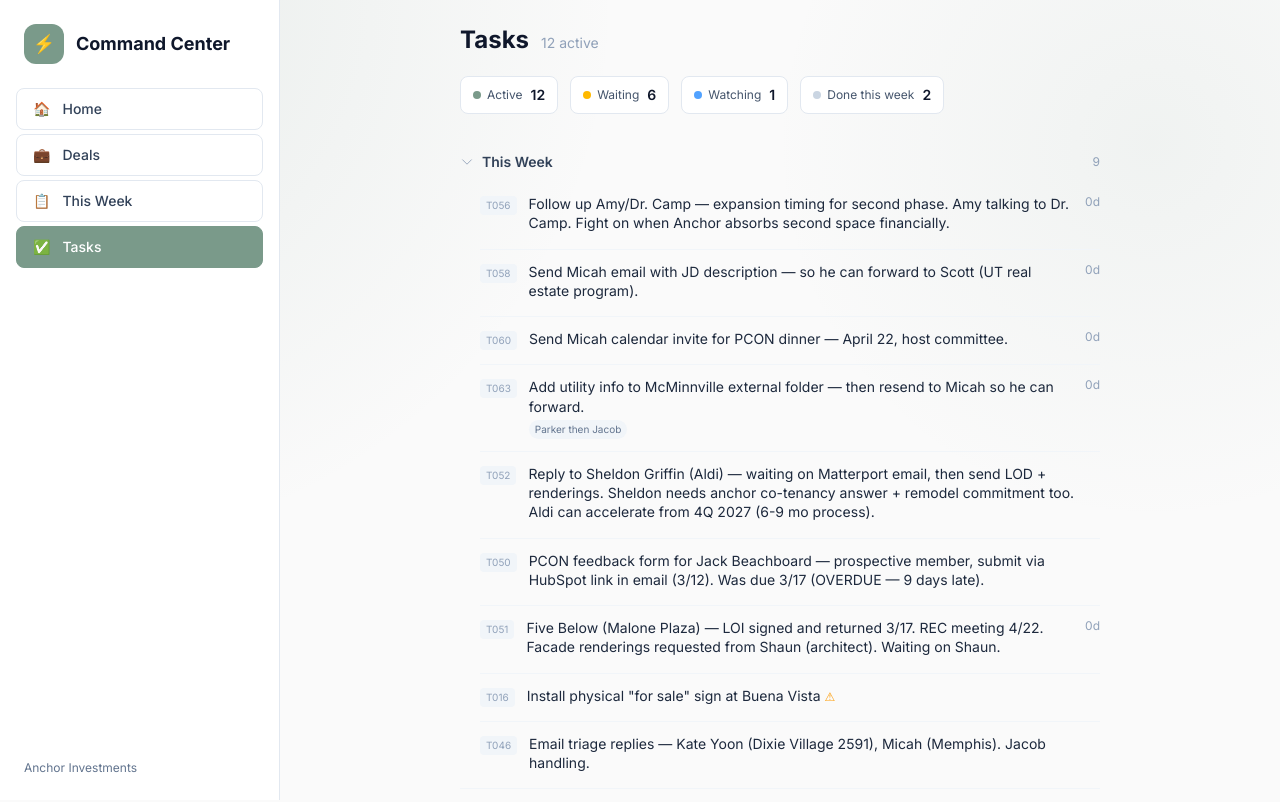
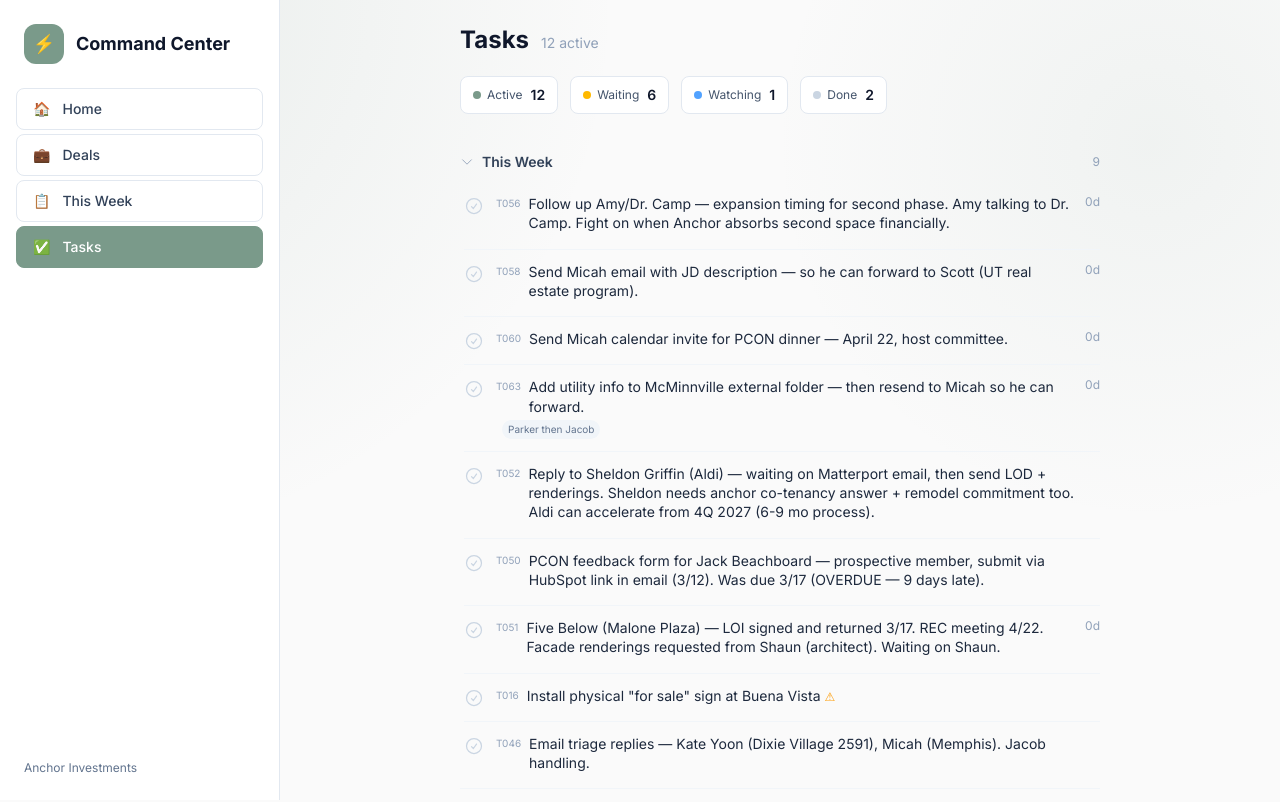
Before and after one commit to janchorvis/jd-command-center, a Next.js app: page /tasks in a window 1280 px wide. Shown: the top 802 px of the page. Built offline with nearby package versions, Linux system fonts and the light colour scheme.

Commit message:
tasks: interactive checkboxes with optimistic save + GitHub sync

```diff
--- /dev/null
+++ b/app/api/tasks/complete/route.ts
@@ -0,0 +1,130 @@
+import { NextRequest, NextResponse } from 'next/server';
+
+const REPO = 'janchorvis/jd-command-center';
+const FILE_PATH = 'data/active-tasks.md';
+const API_BASE = 'https://api.github.com';
+
+async function getFileFromGitHub(token: string) {
+  const res = await fetch(`${API_BASE}/repos/${REPO}/contents/${FILE_PATH}`, {
+    headers: {
+      Authorization: `token ${token}`,
+      Accept: 'application/vnd.github.v3+json',
+    },
+    cache: 'no-store',
+  });
+  if (!res.ok) throw new Error(`GitHub GET failed: ${res.status}`);
+  const data = await res.json();
+  const content = Buffer.from(data.content, 'base64').toString('utf-8');
+  return { content, sha: data.sha as string };
+}
+
+async function putFileToGitHub(token: string, content: string, sha: string, message: string) {
+  const encoded = Buffer.from(content).toString('base64');
+  const res = await fetch(`${API_BASE}/repos/${REPO}/contents/${FILE_PATH}`, {
+    method: 'PUT',
+    headers: {
+      Authorization: `token ${token}`,
+      Accept: 'application/vnd.github.v3+json',
+      'Content-Type': 'application/json',
+    },
+    body: JSON.stringify({ message, content: encoded, sha }),
+  });
+  if (!res.ok) {
+    const body = await res.text();
+    throw new Error(`GitHub PUT failed: ${res.status} ${body}`);
+  }
+  return res.json();
+}
+
+function moveTaskToCompleted(mdContent: string, taskId: string): string {
+  const lines = mdContent.split('\n');
+  const taskRegex = new RegExp(`^- ${taskId}:\\s`);
+
+  let taskLineIdx = -1;
+  let taskLine = '';
+
+  // Find the task line (skip lines in COMPLETED section)
+  let inCompleted = false;
+  for (let i = 0; i < lines.length; i++) {
+    if (lines[i].startsWith('## COMPLETED')) inCompleted = true;
+    else if (lines[i].startsWith('## ') && !lines[i].startsWith('## COMPLETED')) inCompleted = false;
+
+    if (!inCompleted && taskRegex.test(lines[i].trim())) {
+      taskLineIdx = i;
+      taskLine = lines[i].trim();
+      break;
+    }
+  }
+
+  if (taskLineIdx === -1) return mdContent; // task not found
+
+  // Remove from current location
+  lines.splice(taskLineIdx, 1);
+
+  // Add completion tag
+  const today = new Date().toISOString().slice(0, 10);
+  const completedLine = `- ${taskLine.replace(/^- /, '')} [completed: ${today}]`;
+
+  // Find COMPLETED section and insert at top
+  let completedSectionIdx = -1;
+  for (let i = 0; i < lines.length; i++) {
+    if (lines[i].startsWith('## COMPLETED')) {
+      completedSectionIdx = i;
+      break;
+    }
+  }
+
+  if (completedSectionIdx === -1) {
+    // Create COMPLETED section at end
+    lines.push('', '## COMPLETED - Recent (auto-cleaned after 7 days)', completedLine);
+  } else {
+    // Insert after the ## COMPLETED header line (and any blank line after it)
+    let insertIdx = completedSectionIdx + 1;
+    while (insertIdx < lines.length && lines[insertIdx].trim() === '') insertIdx++;
+    // If there's a ### sub-header, insert after it
+    if (insertIdx < lines.length && lines[insertIdx].startsWith('### ')) insertIdx++;
+    while (insertIdx < lines.length && lines[insertIdx].trim() === '') insertIdx++;
+    lines.splice(insertIdx, 0, completedLine);
+  }
+
+  return lines.join('\n');
+}
+
+export async function POST(request: NextRequest) {
+  const token = process.env.GITHUB_TOKEN;
+  if (!token) {
+    return NextResponse.json({ ok: false, error: 'No GITHUB_TOKEN' }, { status: 500 });
+  }
+
+  let body: { taskId: string };
+  try {
+    body = await request.json();
+  } catch {
+    return NextResponse.json({ ok: false, error: 'Invalid JSON' }, { status: 400 });
+  }
+
+  if (!body.taskId || !body.taskId.match(/^T\d+$/)) {
+    return NextResponse.json({ ok: false, error: 'Invalid taskId' }, { status: 400 });
+  }
+
+  // Retry once on SHA conflict
+  for (let attempt = 0; attempt < 2; attempt++) {
+    try {
+      const { content, sha } = await getFileFromGitHub(token);
+      const updated = moveTaskToCompleted(content, body.taskId);
+
+      if (updated === content) {
+        return NextResponse.json({ ok: false, error: 'Task not found in active sections' }, { status: 404 });
+      }
+
+      await putFileToGitHub(token, updated, sha, `tasks: complete ${body.taskId}`);
+      return NextResponse.json({ ok: true, taskId: body.taskId });
+    } catch (err) {
+      const msg = err instanceof Error ? err.message : String(err);
+      if (msg.includes('409') && attempt === 0) continue;
+      return NextResponse.json({ ok: false, error: msg }, { status: 500 });
+    }
+  }
+
+  return NextResponse.json({ ok: false, error: 'Failed after retry' }, { status: 500 });
+}
--- a/app/tasks/page.tsx
+++ b/app/tasks/page.tsx
@@ -1,7 +1,12 @@
 'use client';
 
-import { useEffect, useState } from 'react';
-import { ChevronDownIcon, ChevronRightIcon } from '@heroicons/react/24/outline';
+import { useEffect, useState, useCallback } from 'react';
+import {
+  ChevronDownIcon,
+  ChevronRightIcon,
+  CheckCircleIcon,
+} from '@heroicons/react/24/outline';
+import { CheckCircleIcon as CheckCircleSolidIcon } from '@heroicons/react/24/solid';
 
 interface Task {
   id: string;
@@ -29,11 +34,29 @@ interface TasksData {
   };
 }
 
+const LS_KEY = 'jarvis-tasks-completed';
+
+function getLocalCompleted(): Set<string> {
+  try {
+    const raw = localStorage.getItem(LS_KEY);
+    if (raw) return new Set(JSON.parse(raw));
+  } catch {}
+  return new Set();
+}
+
+function saveLocalCompleted(ids: Set<string>) {
+  localStorage.setItem(LS_KEY, JSON.stringify([...ids]));
+}
+
 function AgeTag({ age }: { age: number | null }) {
   if (age === null) return null;
   const isOld = age > 7;
   return (
-    <span className={`text-xs font-mono shrink-0 ${isOld ? 'text-red-500 font-semibold' : 'text-slate-400'}`}>
+    <span
+      className={`text-xs font-mono shrink-0 ${
+        isOld ? 'text-red-500 font-semibold' : 'text-slate-400'
+      }`}
+    >
       {age}d
     </span>
   );
@@ -41,35 +64,73 @@ function AgeTag({ age }: { age: number | null }) {
 
 function TaskRow({
   task,
-  accentColor = 'slate',
   showWaiting = false,
   showCompleted = false,
+  isChecked = false,
+  onToggle,
+  syncing = false,
 }: {
   task: Task;
-  accentColor?: string;
   showWaiting?: boolean;
   showCompleted?: boolean;
+  isChecked?: boolean;
+  onToggle?: (taskId: string) => void;
+  syncing?: boolean;
 }) {
   const isStrike = showCompleted && !task.isKilled;
   const isKilledStyle = task.isKilled;
+  const isInteractive = !showCompleted && !!onToggle;
+  const visuallyDone = isChecked && !showCompleted;
 
   return (
-    <div className="flex items-start gap-3 py-3 border-b border-slate-100 last:border-0">
-      {/* ID badge */}
-      <span className="text-[10px] font-mono text-slate-400 bg-slate-100 px-1.5 py-0.5 rounded shrink-0 mt-0.5">
-        {task.id}
-      </span>
+    <div
+      className={`flex items-start gap-3 py-3 border-b border-slate-100 last:border-0 transition-opacity duration-300 ${
+        visuallyDone ? 'opacity-50' : ''
+      }`}
+    >
+      {/* Checkbox or ID badge */}
+      {isInteractive ? (
+        <button
+          onClick={() => onToggle(task.id)}
+          disabled={isChecked}
+          className="mt-0.5 shrink-0 cursor-pointer disabled:cursor-default"
+          aria-label={`Complete ${task.id}`}
+        >
+          {isChecked ? (
+            <CheckCircleSolidIcon
+              className={`w-5 h-5 ${syncing ? 'text-amber-400 animate-pulse' : 'text-[#7a9a8a]'}`}
+            />
+          ) : (
+            <CheckCircleIcon className="w-5 h-5 text-slate-300 hover:text-[#7a9a8a] transition-colors" />
+          )}
+        </button>
+      ) : (
+        <span className="text-[10px] font-mono text-slate-400 bg-slate-100 px-1.5 py-0.5 rounded shrink-0 mt-0.5">
+          {task.id}
+        </span>
+      )}
 
       {/* Main content */}
       <div className="flex-1 min-w-0">
         <div className="flex items-start gap-2">
+          {isInteractive && (
+            <span className="text-[10px] font-mono text-slate-400 mt-0.5 shrink-0">
+              {task.id}
+            </span>
+          )}
           <span
             className={`text-sm leading-snug flex-1 ${
-              isStrike ? 'line-through text-slate-400' : isKilledStyle ? 'line-through text-red-400' : 'text-slate-800'
+              visuallyDone
+                ? 'line-through text-slate-400'
+                : isStrike
+                ? 'line-through text-slate-400'
+                : isKilledStyle
+                ? 'line-through text-red-400'
+                : 'text-slate-800'
             }`}
           >
             {task.text}
-            {task.hasWarning && !showCompleted && (
+            {task.hasWarning && !showCompleted && !visuallyDone && (
               <span className="ml-1 text-amber-500 text-xs">⚠</span>
             )}
           </span>
@@ -82,31 +143,30 @@ function TaskRow({
 
         {/* Sub-tags row */}
         <div className="flex flex-wrap gap-1.5 mt-1">
+          {isInteractive && (
+            <span className="text-[10px] font-mono text-slate-400 w-0 overflow-hidden" />
+          )}
           {showWaiting && task.waitingOn && (
             <span className="text-[10px] text-amber-700 bg-amber-50 border border-amber-200 px-1.5 py-0.5 rounded-full">
               waiting: {task.waitingOn}
             </span>
           )}
-          {task.tags['owner'] && !showCompleted && (
+          {task.tags['owner'] && !showCompleted && !visuallyDone && (
             <span className="text-[10px] text-slate-500 bg-slate-100 px-1.5 py-0.5 rounded-full">
               {task.tags['owner']}
             </span>
           )}
           {showCompleted && task.completed && !isKilledStyle && (
-            <span className="text-[10px] text-slate-400">
-              done {task.completed}
-            </span>
+            <span className="text-[10px] text-slate-400">done {task.completed}</span>
           )}
           {showCompleted && task.tags['killed'] && (
-            <span className="text-[10px] text-slate-400">
-              killed {task.tags['killed']}
-            </span>
+            <span className="text-[10px] text-slate-400">killed {task.tags['killed']}</span>
           )}
         </div>
       </div>
 
       {/* Age */}
-      <AgeTag age={task.age} />
+      {!visuallyDone && <AgeTag age={task.age} />}
     </div>
   );
 }
@@ -115,29 +175,46 @@ function Section({
   title,
   tasks,
   defaultExpanded = true,
-  accentColor = 'slate',
   showWaiting = false,
   showCompleted = false,
   count,
+  completedIds,
+  syncingIds,
+  onToggle,
 }: {
   title: string;
   tasks: Task[];
   defaultExpanded?: boolean;
-  accentColor?: string;
   showWaiting?: boolean;
   showCompleted?: boolean;
   count?: number;
+  completedIds?: Set<string>;
+  syncingIds?: Set<string>;
+  onToggle?: (taskId: string) => void;
 }) {
   const [expanded, setExpanded] = useState(defaultExpanded);
   const displayCount = count ?? tasks.length;
 
   if (tasks.length === 0) return null;
 
+  // Sort: unchecked first, checked at bottom
+  const sorted = completedIds
+    ? [...tasks].sort((a, b) => {
+        const aDone = completedIds.has(a.id) ? 1 : 0;
+        const bDone = completedIds.has(b.id) ? 1 : 0;
+        return aDone - bDone;
+      })
+    : tasks;
+
+  const remaining = completedIds
+    ? tasks.filter((t) => !completedIds.has(t.id)).length
+    : tasks.length;
+
   return (
     <div className="mb-1">
       <button
         onClick={() => setExpanded(!expanded)}
-        className="w-full flex items-center gap-2 py-2.5 px-0 text-left group"
+        className="w-full flex items-center gap-2 py-2.5 px-0 text-left group cursor-pointer"
       >
         {expanded ? (
           <ChevronDownIcon className="w-3.5 h-3.5 text-slate-400 shrink-0" />
@@ -145,18 +222,30 @@ function Section({
           <ChevronRightIcon className="w-3.5 h-3.5 text-slate-400 shrink-0" />
         )}
         <span className="text-sm font-semibold text-slate-700">{title}</span>
-        <span className="text-xs text-slate-400 ml-auto">{displayCount}</span>
+        <span className="text-xs text-slate-400 ml-auto">
+          {completedIds && remaining < displayCount ? (
+            <>
+              <span className="text-[#7a9a8a]">{displayCount - remaining}✓</span>
+              {' / '}
+              {displayCount}
+            </>
+          ) : (
+            displayCount
+          )}
+        </span>
       </button>
 
       {expanded && (
-        <div className="pl-5">
-          {tasks.map(task => (
+        <div className="pl-1">
+          {sorted.map((task) => (
             <TaskRow
               key={task.id}
               task={task}
-              accentColor={accentColor}
               showWaiting={showWaiting}
               showCompleted={showCompleted}
+              isChecked={completedIds?.has(task.id) ?? false}
+              syncing={syncingIds?.has(task.id) ?? false}
+              onToggle={onToggle}
             />
           ))}
         </div>
@@ -165,15 +254,32 @@ function Section({
   );
 }
 
+function SyncIndicator({ count }: { count: number }) {
+  if (count === 0) return null;
+  return (
+    <div className="flex items-center gap-1.5 text-xs text-amber-600">
+      <span className="w-1.5 h-1.5 rounded-full bg-amber-400 animate-pulse" />
+      syncing {count}...
+    </div>
+  );
+}
+
 export default function TasksPage() {
   const [data, setData] = useState<TasksData | null>(null);
   const [loading, setLoading] = useState(true);
   const [error, setError] = useState<string | null>(null);
+  const [completedIds, setCompletedIds] = useState<Set<string>>(new Set());
+  const [syncingIds, setSyncingIds] = useState<Set<string>>(new Set());
+
+  // Load persisted completions on mount
+  useEffect(() => {
+    setCompletedIds(getLocalCompleted());
+  }, []);
 
   useEffect(() => {
     fetch('/api/tasks')
-      .then(r => r.json())
-      .then(d => {
+      .then((r) => r.json())
+      .then((d) => {
         setData(d);
         setLoading(false);
       })
@@ -182,6 +288,43 @@ export default function TasksPage() {
         setLoading(false);
       });
   }, []);
+
+  const handleToggle = useCallback(
+    (taskId: string) => {
+      if (completedIds.has(taskId)) return;
+
+      // Optimistic: mark done instantly
+      const next = new Set(completedIds);
+      next.add(taskId);
+      setCompletedIds(next);
+      saveLocalCompleted(next);
+
+      // Track syncing
+      setSyncingIds((prev) => new Set([...prev, taskId]));
+
+      // Sync to GitHub via API
+      fetch('/api/tasks/complete', {
+        method: 'POST',
+        headers: { 'Content-Type': 'application/json' },
+        body: JSON.stringify({ taskId }),
+      })
+        .then((r) => r.json())
+        .then((res) => {
+          if (!res.ok) {
+            console.error('Task sync failed:', res.error);
+          }
+        })
+        .catch((err) => console.error('Task sync error:', err))
+        .finally(() => {
+          setSyncingIds((prev) => {
+            const s = new Set(prev);
+            s.delete(taskId);
+            return s;
+          });
+        });
+    },
+    [completedIds]
+  );
 
   if (loading) {
     return (
@@ -209,12 +352,28 @@ export default function TasksPage() {
 
   const { counts } = data;
 
+  // Adjust counts for locally-completed items
+  const localDoneActive = [...completedIds].filter(
+    (id) =>
+      data.thisWeek.some((t) => t.id === id) ||
+      data.nextWeek.some((t) => t.id === id) ||
+      data.thisMonth.some((t) => t.id === id)
+  ).length;
+  const localDoneWaiting = [...completedIds].filter((id) =>
+    data.waiting.some((t) => t.id === id)
+  ).length;
+
   return (
     <div className="max-w-2xl mx-auto px-4 py-6">
       {/* Header */}
-      <div className="flex items-baseline gap-3 mb-5">
-        <h1 className="text-2xl font-bold text-slate-900">Tasks</h1>
-        <span className="text-sm text-slate-400">{counts.active} active</span>
+      <div className="flex items-center gap-3 mb-5">
+        <div className="flex items-baseline gap-3 flex-1">
+          <h1 className="text-2xl font-bold text-slate-900">Tasks</h1>
+          <span className="text-sm text-slate-400">
+            {Math.max(0, counts.active - localDoneActive)} active
+          </span>
+        </div>
+        <SyncIndicator count={syncingIds.size} />
       </div>
 
       {/* Summary bar */}
@@ -222,12 +381,16 @@ export default function TasksPage() {
         <div className="flex items-center gap-1.5 shrink-0 bg-white border border-slate-200 rounded-lg px-3 py-2">
           <span className="w-2 h-2 rounded-full bg-[#7a9a8a]" />
           <span className="text-xs text-slate-600">Active</span>
-          <span className="text-sm font-semibold text-slate-900 ml-0.5">{counts.active}</span>
+          <span className="text-sm font-semibold text-slate-900 ml-0.5">
+            {Math.max(0, counts.active - localDoneActive)}
+          </span>
         </div>
         <div className="flex items-center gap-1.5 shrink-0 bg-white border border-slate-200 rounded-lg px-3 py-2">
           <span className="w-2 h-2 rounded-full bg-amber-400" />
           <span className="text-xs text-slate-600">Waiting</span>
-          <span className="text-sm font-semibold text-slate-900 ml-0.5">{counts.waiting}</span>
+          <span className="text-sm font-semibold text-slate-900 ml-0.5">
+            {Math.max(0, counts.waiting - localDoneWaiting)}
+          </span>
         </div>
         <div className="flex items-center gap-1.5 shrink-0 bg-white border border-slate-200 rounded-lg px-3 py-2">
           <span className="w-2 h-2 rounded-full bg-blue-400" />
@@ -236,8 +399,10 @@ export default function TasksPage() {
         </div>
         <div className="flex items-center gap-1.5 shrink-0 bg-white border border-slate-200 rounded-lg px-3 py-2">
           <span className="w-2 h-2 rounded-full bg-slate-300" />
-          <span className="text-xs text-slate-600">Done this week</span>
-          <span className="text-sm font-semibold text-slate-900 ml-0.5">{counts.doneThisWeek}</span>
+          <span className="text-xs text-slate-600">Done</span>
+          <span className="text-sm font-semibold text-slate-900 ml-0.5">
+            {counts.doneThisWeek + localDoneActive + localDoneWaiting}
+          </span>
         </div>
       </div>
 
@@ -247,30 +412,42 @@ export default function TasksPage() {
           title="This Week"
           tasks={data.thisWeek}
           defaultExpanded={true}
-          accentColor="green"
+          completedIds={completedIds}
+          syncingIds={syncingIds}
+          onToggle={handleToggle}
         />
         <Section
           title="Waiting On"
           tasks={data.waiting}
           defaultExpanded={true}
-          accentColor="amber"
           showWaiting={true}
+          completedIds={completedIds}
+          syncingIds={syncingIds}
+          onToggle={handleToggle}
         />
         <Section
           title="Watching"
           tasks={data.watching}
           defaultExpanded={false}
-          accentColor="blue"
+          completedIds={completedIds}
+          syncingIds={syncingIds}
+          onToggle={handleToggle}
         />
         <Section
           title="Next Week+"
           tasks={data.nextWeek}
           defaultExpanded={false}
+          completedIds={completedIds}
+          syncingIds={syncingIds}
+          onToggle={handleToggle}
         />
         <Section
           title="This Month"
           tasks={data.thisMonth}
           defaultExpanded={false}
+          completedIds={completedIds}
+          syncingIds={syncingIds}
+          onToggle={handleToggle}
         />
         <Section
           title="Recently Completed"
```
